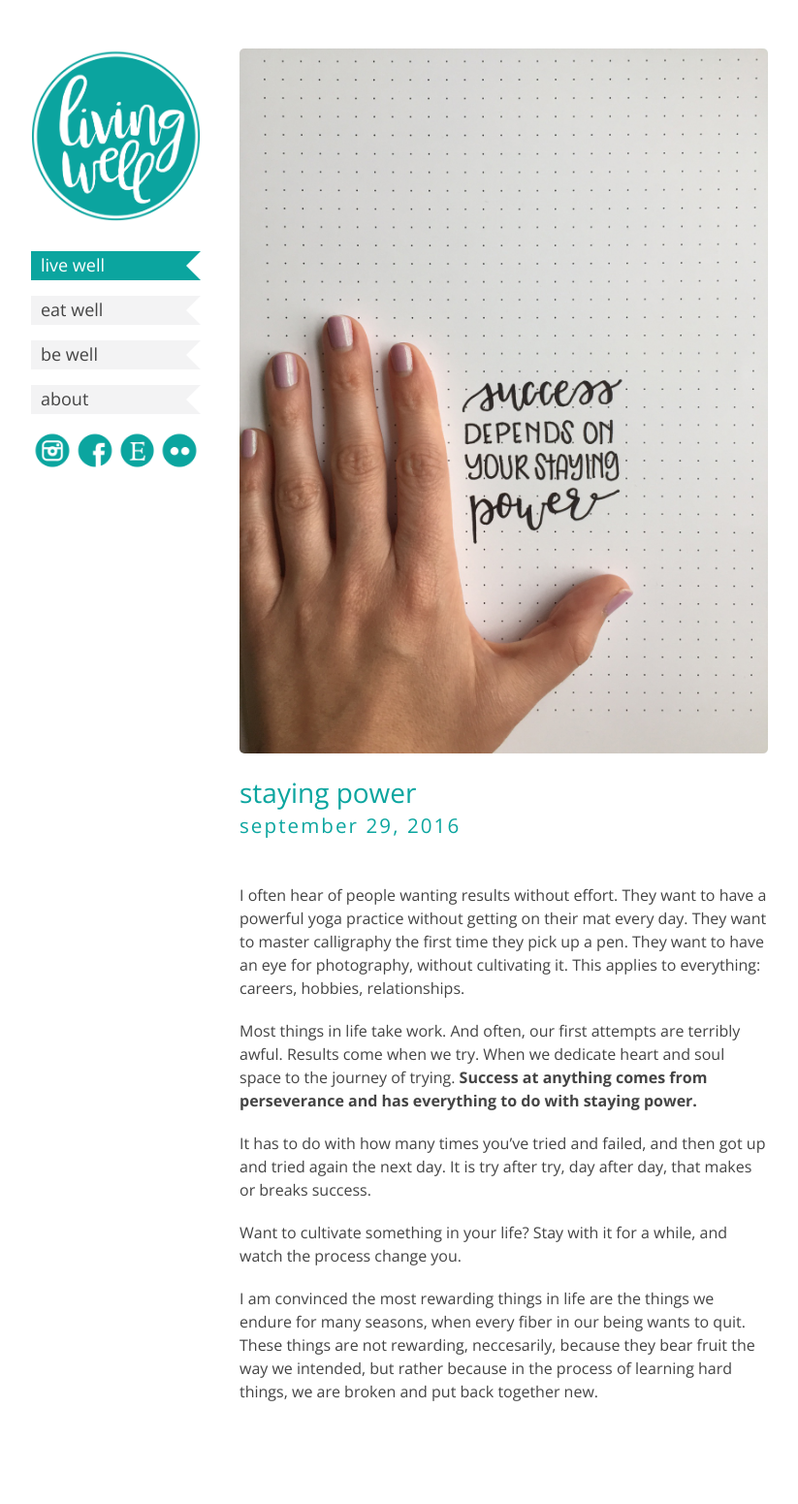
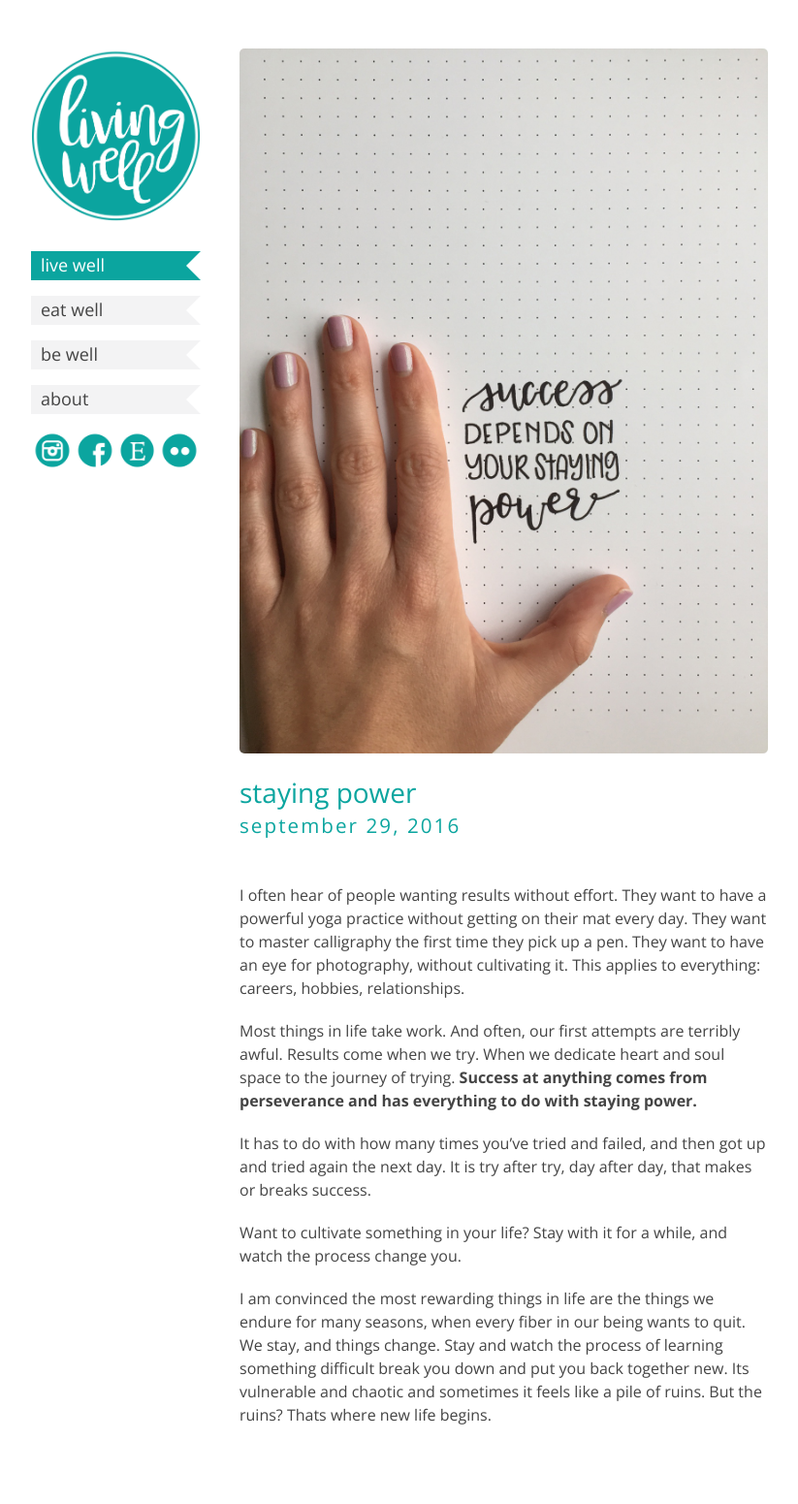
Before and after one commit to dreger/thelivingwell.co, a Jekyll site: the page built from _posts/live/2016-09-29-staying-power.md, in a window 1280 px wide. Shown: the whole page at 97% size, without its empty margins (228-1051 px from the left). Built offline with Jekyll 4.4.1, drawn with Linux system fonts in a browser that asks for light colours; before the commit the page ends 1527 px from its top, so only the background shows below that.

Commit message:
Update 2016-09-29-staying-power.md

```diff
--- a/_posts/live/2016-09-29-staying-power.md
+++ b/_posts/live/2016-09-29-staying-power.md
@@ -13,4 +13,4 @@ It has to do with how many times you've tried and failed, and then got up and tr
 
 Want to cultivate something in your life? Stay with it for a while, and watch the process change you.
 
-I am convinced the most rewarding things in life are the things we endure for many seasons, when every fiber in our being wants to quit. These things are not rewarding, neccesarily, because they bear fruit the way we intended, but rather because in the process of learning hard things, we are broken and put back together new.
+I am convinced the most rewarding things in life are the things we endure for many seasons, when every fiber in our being wants to quit. We stay, and things change. Stay and watch the process of learning something difficult break you down and put you back together new. Its vulnerable and chaotic and sometimes it feels like a pile of ruins. But the ruins? Thats where new life begins.
```
